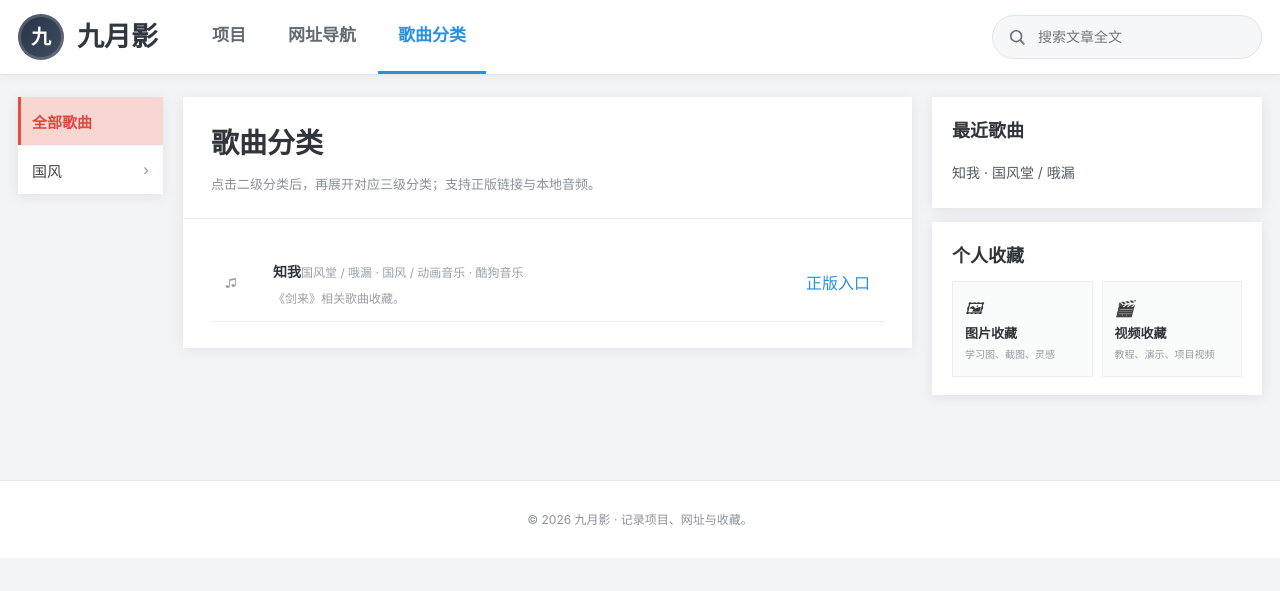
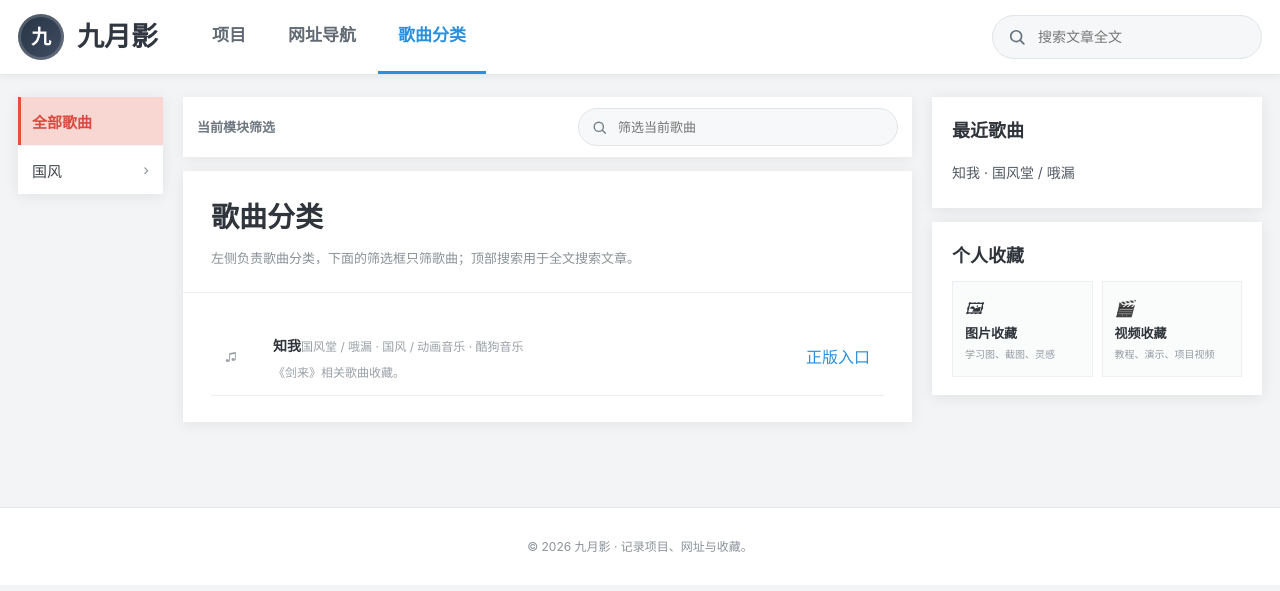
Before and after one commit to ijiuyueying/ijiuyueying.github.io, a Jekyll site: the page built from music.md, in a window 1280 px wide. Shown: the top 591 px of the page. Built offline with Jekyll 4.4.1, drawn with Linux system fonts in a browser that asks for light colours.

Commit message:
歌曲页增加独立模块筛选

```diff
--- a/music.md
+++ b/music.md
@@ -12,11 +12,12 @@ nav_key: music
   </aside>
 
   <main class="xm-center">
+    {% include module-filter.html placeholder='筛选当前歌曲' %}
     <section class="xm-page" style="width:100%">
-      <header class="xm-page-head"><h1>歌曲分类</h1><p>点击二级分类后，再展开对应三级分类；支持正版链接与本地音频。</p></header>
+      <header class="xm-page-head"><h1>歌曲分类</h1><p>左侧负责歌曲分类，下面的筛选框只筛歌曲；顶部搜索用于全文搜索文章。</p></header>
       <div class="xm-page-body"><div class="xm-music-list">
         {% for item in site.data.music %}
-        <div class="xm-music-row xm-filter-item" data-group="{{ item.group }}" data-subgroup="{{ item.subgroup }}" data-search="{{ item.title }} {{ item.artist }} {{ item.category }}">
+        <div class="xm-music-row xm-filter-item" data-group="{{ item.group }}" data-subgroup="{{ item.subgroup }}" data-search="{{ item.title }} {{ item.artist }} {{ item.category }} {{ item.description }}">
           <span>♫</span>
           <div><b>{{ item.title }}</b><span>{{ item.artist }} · {{ item.category }}{% if item.platform %} · {{ item.platform }}{% endif %}</span>{% if item.description %}<span style="display:block;margin-top:3px">{{ item.description }}</span>{% endif %}{% if item.file and item.file != '' %}<audio controls preload="none" style="width:min(520px,100%);margin-top:10px"><source src="{{ item.file | relative_url }}"></audio>{% endif %}</div>
           {% if item.url and item.url != '' %}<a href="{{ item.url }}" target="_blank" rel="noopener" style="color:#2990df">正版入口</a>{% endif %}
```
